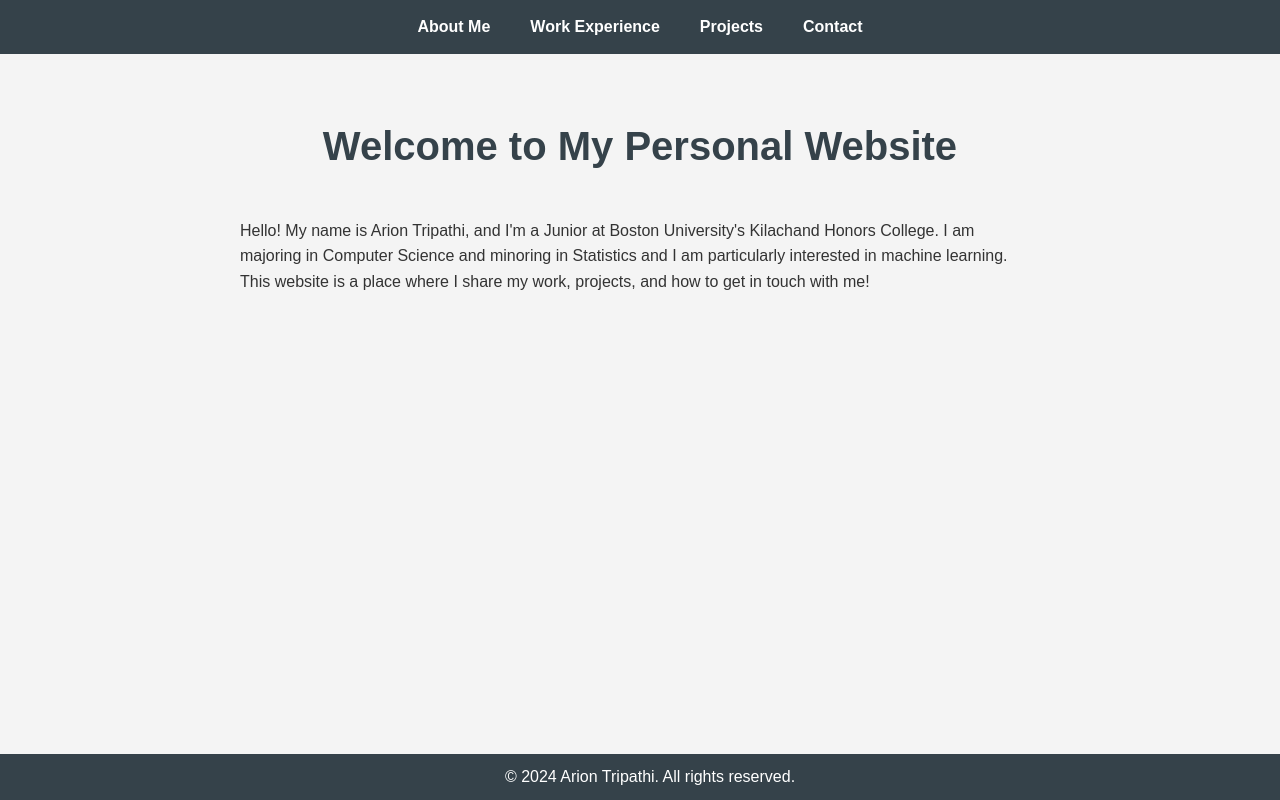
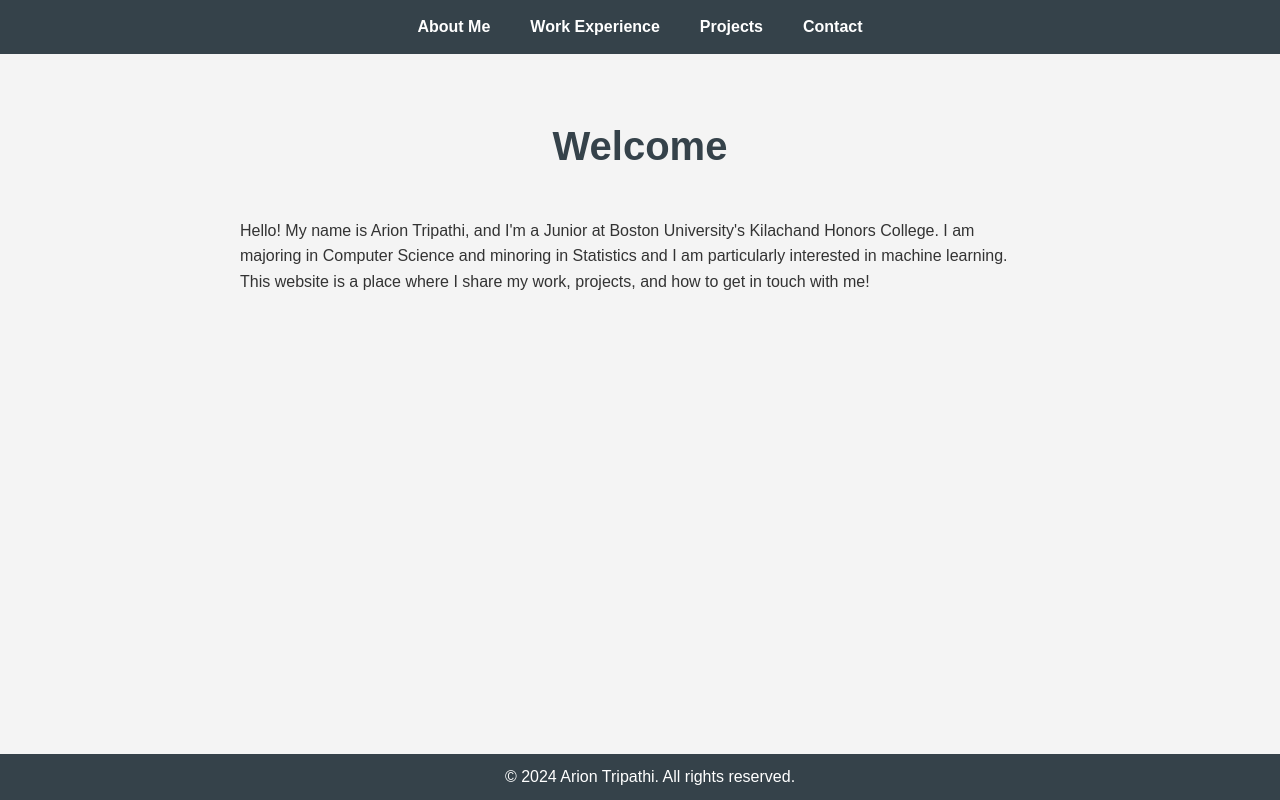
Before and after one commit to arionct/arionct.github.io, a plain HTML site: page index.html in a window 1280 px wide. Drawn offline with Linux system fonts and the light colour scheme.

Commit message:
Update index.html

```diff
--- a/index.html
+++ b/index.html
@@ -20,7 +20,7 @@
 
   <!-- Main Content -->
   <main>
-    <h1 class="main-heading">Welcome to My Personal Website</h1>
+    <h1 class="main-heading">Welcome</h1>
     <p class="paragraph">
       Hello! My name is Arion Tripathi, and I'm a Junior at Boston University's Kilachand Honors College. I am
       majoring in Computer Science and minoring in Statistics and I am particularly interested in machine learning.
```
